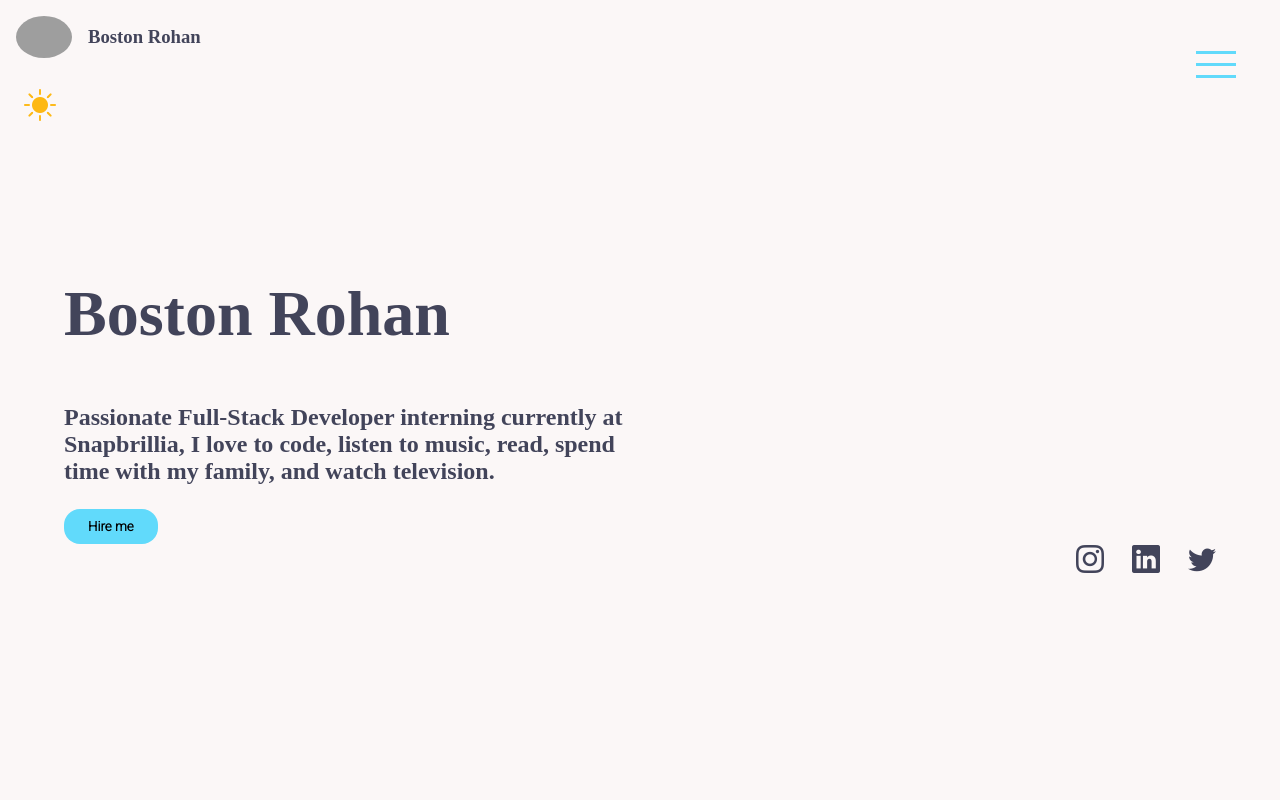
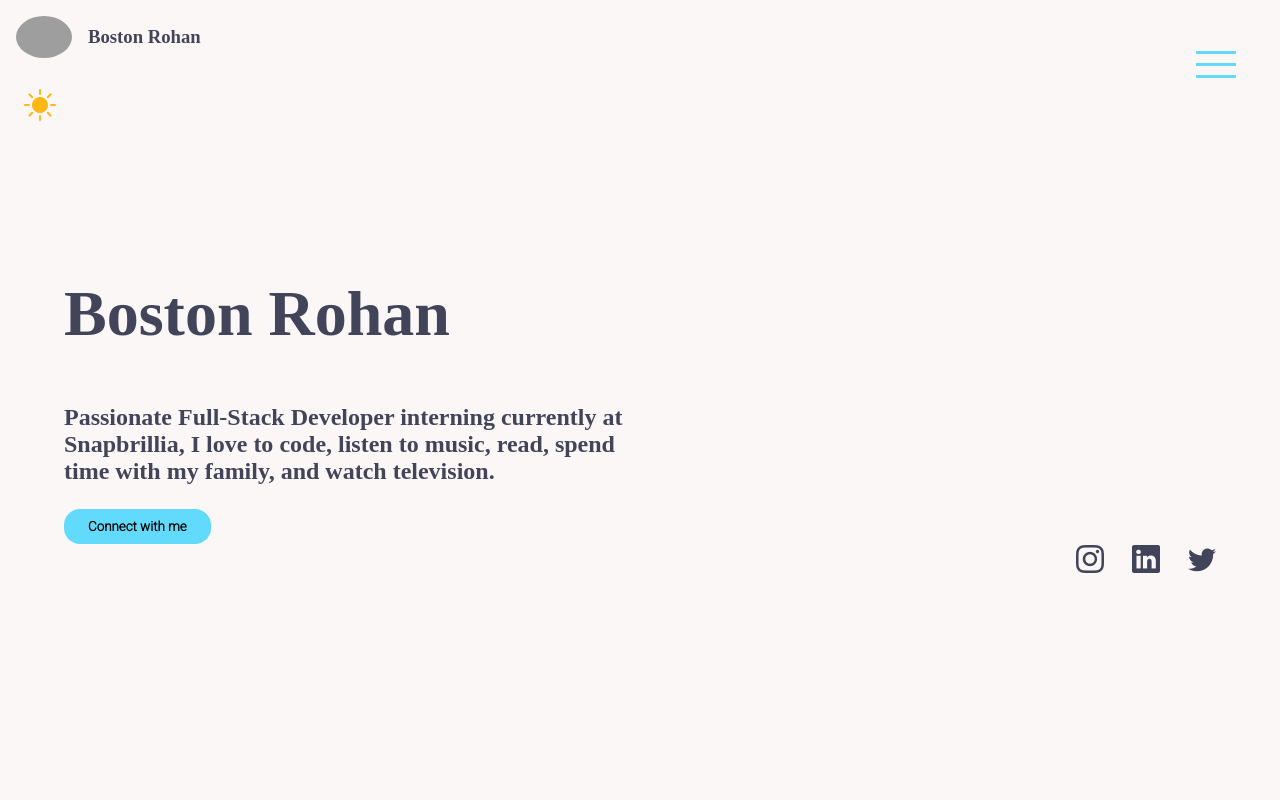
Before and after one commit to BostonRohan/portfolio, a React (Create React App) app: page / in a window 1280 px wide. Shown: the top 800 px of the page. Built offline with nearby package versions, Linux system fonts and the light colour scheme; grey boxes are pictures that could not be loaded.

Commit message:
changed button text

```diff
--- a/src/Components/Home/Home.js
+++ b/src/Components/Home/Home.js
@@ -39,7 +39,7 @@ function Home() {
           <span className="text-underline-hover">watch television</span>.
         </h3>
         <Scroll activeClass="active" spy={true} smooth={true} to="Contact">
-          <button className="hire-me">Hire me</button>
+          <button className="hire-me">Connect with me</button>
         </Scroll>
         <section className="home-icons">
           <i
```
